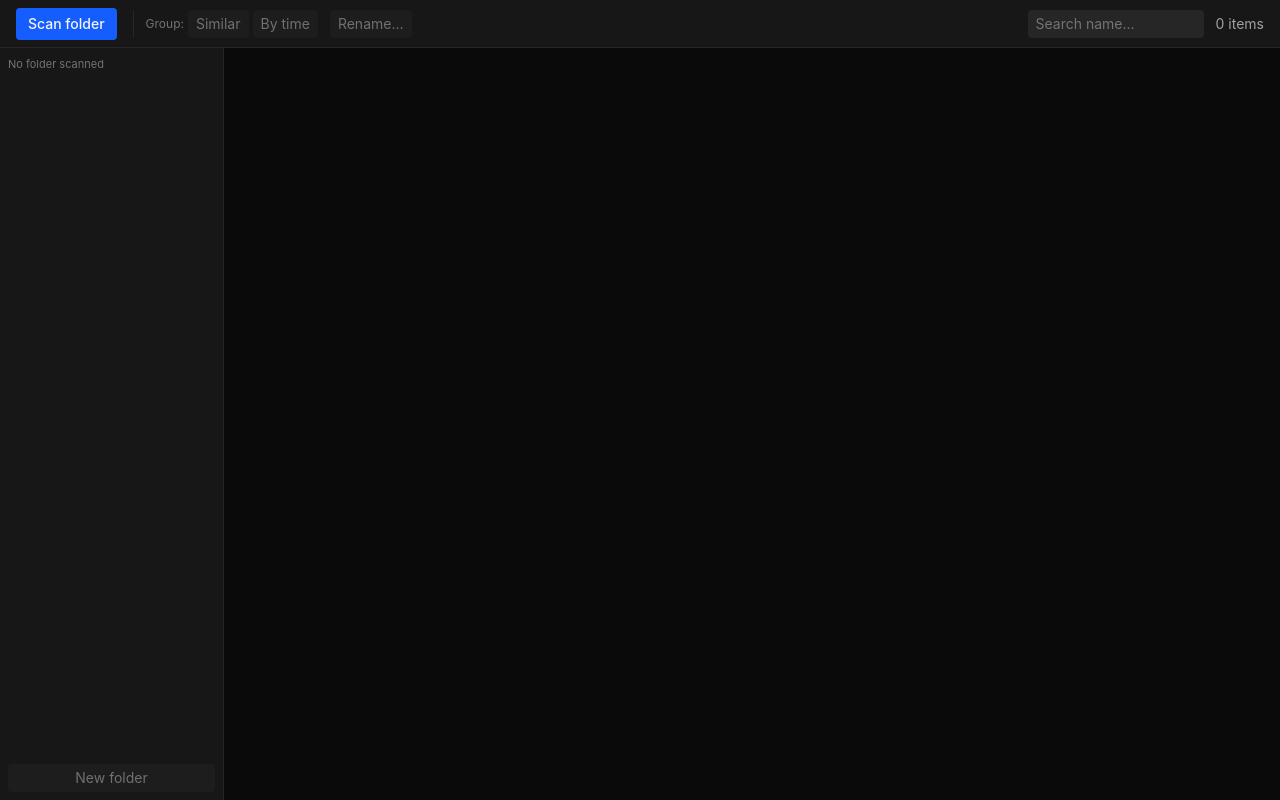
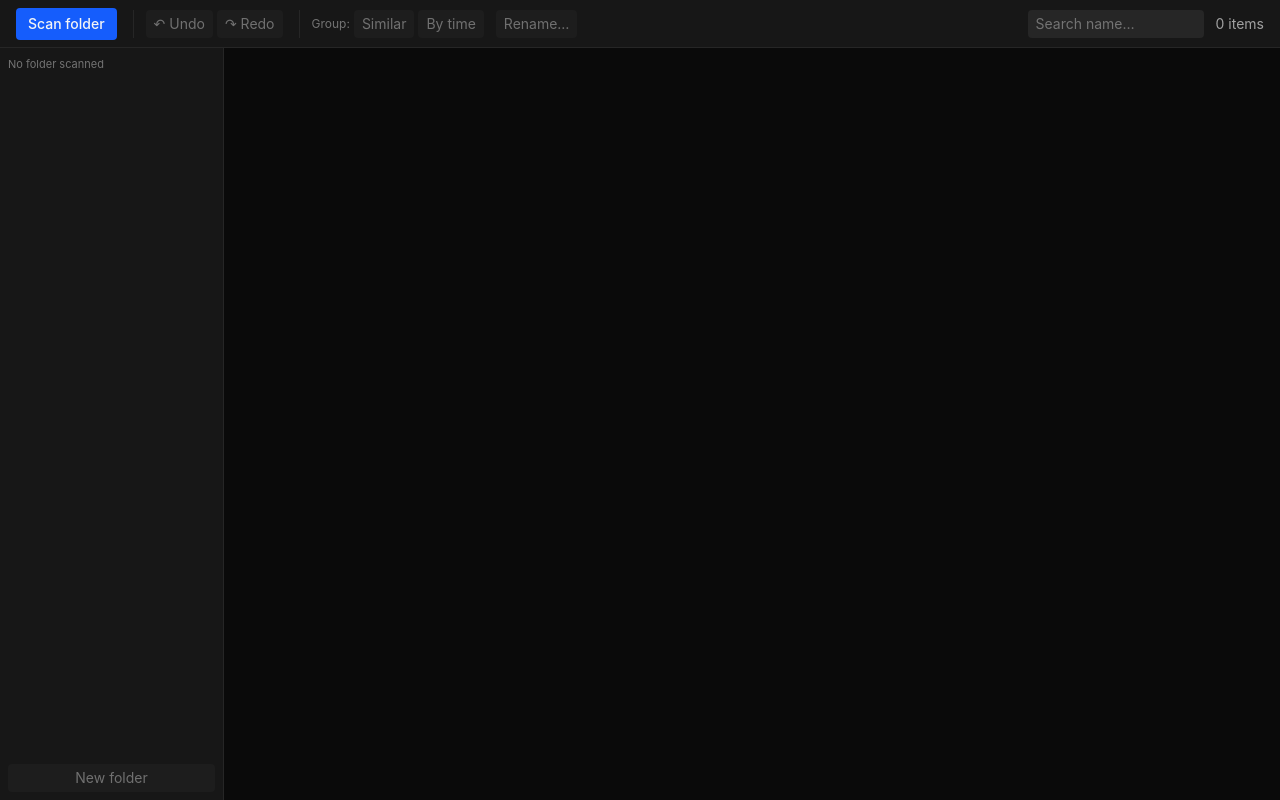
Before and after one commit to dimasrama12/mediasort, a React (Vite) app: page / in a window 1280 px wide. Built offline with nearby package versions, Linux system fonts and the light colour scheme.

Commit message:
feat: Ctrl+Z/Ctrl+Y in grid + Toolbar undo/redo buttons
Grid Ctrl+Z→undo, Ctrl+Y / Ctrl+Shift+Z→redo (replaces the old inline
moveHistory undo); toolbar Undo/Redo buttons disabled off the stacks.
Frontend 94 tests green.

Co-Authored-By: Claude Opus 4.8 <noreply@anthropic.com>

```diff
--- a/src/components/FileGrid.tsx
+++ b/src/components/FileGrid.tsx
@@ -4,6 +4,7 @@ import { useAppStore } from "../store/useAppStore";
 import { FileCard } from "./FileCard";
 import { nextFocusIndex } from "../lib/gridNav";
 import { filterFiles } from "../lib/filter";
+import { undo, redo } from "../lib/history";
 import { moveFiles, trashFiles } from "../lib/commands";
 
 const CARD = 160; // px cell size
@@ -16,7 +17,6 @@ export function FileGrid() {
   const openPreview = useAppStore((s) => s.openPreview);
   const completeMove = useAppStore((s) => s.completeMove);
   const completeMoveMany = useAppStore((s) => s.completeMoveMany);
-  const completeUndo = useAppStore((s) => s.completeUndo);
   const clearSelection = useAppStore((s) => s.clearSelection);
   const selectedIds = useAppStore((s) => s.selectedIds);
   const completeTrash = useAppStore((s) => s.completeTrash);
@@ -59,7 +59,6 @@ export function FileGrid() {
         focusedId,
         previewId,
         folders,
-        moveHistory,
         selectedIds,
         trashOpen,
         renameOpen,
@@ -83,15 +82,18 @@ export function FileGrid() {
 
       if (previewId != null) return; // Preview owns Esc / ←/→
 
-      // Undo the last move (Ctrl+Z) — works even if the grid just emptied.
-      if (e.ctrlKey && (e.key === "z" || e.key === "Z")) {
-        const top = moveHistory[moveHistory.length - 1];
-        if (top) {
-          e.preventDefault();
-          void moveFiles([top.toPath], top.fromDir)
-            .then(([backPath]) => completeUndo(backPath))
-            .catch(() => {});
-        }
+      // Undo (Ctrl+Z) / redo (Ctrl+Y or Ctrl+Shift+Z) — work even on an empty grid.
+      if (e.ctrlKey && !e.shiftKey && (e.key === "z" || e.key === "Z")) {
+        e.preventDefault();
+        void undo().catch(() => {});
+        return;
+      }
+      if (
+        e.ctrlKey &&
+        ((e.key === "y" || e.key === "Y") || (e.shiftKey && (e.key === "z" || e.key === "Z")))
+      ) {
+        e.preventDefault();
+        void redo().catch(() => {});
         return;
       }
 
@@ -190,7 +192,6 @@ export function FileGrid() {
     setFocus,
     openPreview,
     completeMove,
-    completeUndo,
     completeMoveMany,
     clearSelection,
     completeTrash,
--- a/src/components/Toolbar.tsx
+++ b/src/components/Toolbar.tsx
@@ -7,6 +7,7 @@ import {
   groupTemporal,
 } from "../lib/commands";
 import { useAppStore } from "../store/useAppStore";
+import { undo, redo } from "../lib/history";
 
 // Defaults from DESIGN §4 AppSettings until the settings slice wires them up.
 const SIMILARITY_THRESHOLD = 80;
@@ -20,6 +21,8 @@ export function Toolbar() {
   const query = useAppStore((s) => s.query);
   const setQuery = useAppStore((s) => s.setQuery);
   const openRename = useAppStore((s) => s.openRename);
+  const undoStack = useAppStore((s) => s.undoStack);
+  const redoStack = useAppStore((s) => s.redoStack);
   const [grouping, setGrouping] = useState(false);
 
   async function onScan() {
@@ -63,6 +66,27 @@ export function Toolbar() {
           Cancel
         </button>
       )}
+
+      <div className="flex items-center gap-1 pl-3 ml-1 border-l border-neutral-800">
+        <button
+          onClick={() => void undo().catch(() => {})}
+          disabled={undoStack.length === 0}
+          aria-label="Undo"
+          title="Undo (Ctrl+Z)"
+          className="px-2 py-1 rounded text-sm bg-neutral-800 hover:bg-neutral-700 disabled:opacity-40"
+        >
+          ↶ Undo
+        </button>
+        <button
+          onClick={() => void redo().catch(() => {})}
+          disabled={redoStack.length === 0}
+          aria-label="Redo"
+          title="Redo (Ctrl+Y)"
+          className="px-2 py-1 rounded text-sm bg-neutral-800 hover:bg-neutral-700 disabled:opacity-40"
+        >
+          ↷ Redo
+        </button>
+      </div>
 
       <div className="flex items-center gap-1 pl-3 ml-1 border-l border-neutral-800">
         <span className="text-xs text-neutral-500">Group:</span>
```
Also changed, not shown: 1 other file (tests, documents, lock files or other folders).
